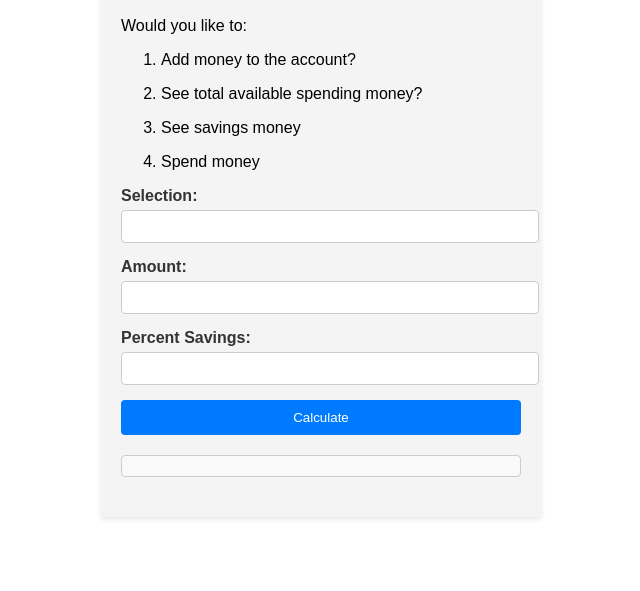
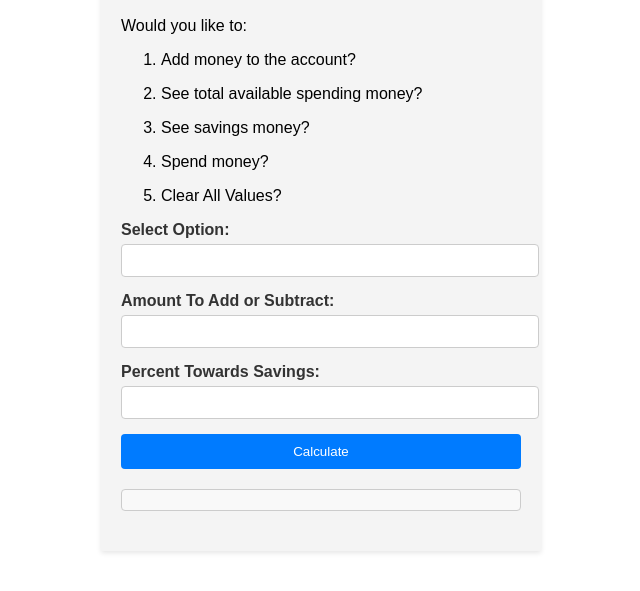
Before and after one commit to Thomas-Barry1/Finance-Web-Page, a website: page index.html in a window 1280 px wide. Shown: the part 67-658 px from the top of the page, without its empty margins (319-959 px from the left). Drawn offline with Linux system fonts and the light colour scheme; files that its build step writes are made by us from their sources; files whose address does not match are found by name.

Commit message:
Update index.html
Add clear option and make choices less confusing.

```diff
--- a/index.html
+++ b/index.html
@@ -11,22 +11,23 @@
         <ol>
           <li>Add money to the account?</li>
           <li>See total available spending money?</li>
-          <li>See savings money</li>
-          <li>Spend money</li>
+          <li>See savings money?</li>
+          <li>Spend money?</li>
+          <li>Clear All Values?</li>
         </ol>
       </p>
       <form id="calculatorForm">
         <div class="form-group">
-          <label for="selection">Selection:</label>
-          <input type="number" id="selection" name="selection" min = "0" max="4" required />
+          <label for="selection">Select Option:</label>
+          <input type="number" id="selection" name="selection" min = "1" max="5" required />
         </div>
         <div class="form-group">
-          <label for="amount">Amount:</label>
+          <label for="amount">Amount To Add or Subtract:</label>
           <input type="number" id="amount" name="amount" min = "0" step=".01" required />
         </div>
         <div class="form-group">
-          <label for="savingsPercent">Percent Savings:</label>
-          <input type="number" id="savingsPercent" name="savingsPercent" min = "0" step=".01" required />
+          <label for="savingsPercent">Percent Towards Savings:</label>
+          <input type="number" id="savingsPercent" name="savingsPercent" min = "0" step=".01" max="1" required />
         </div>
         <div class="form-group">
           <button type="submit">Calculate</button>
```
